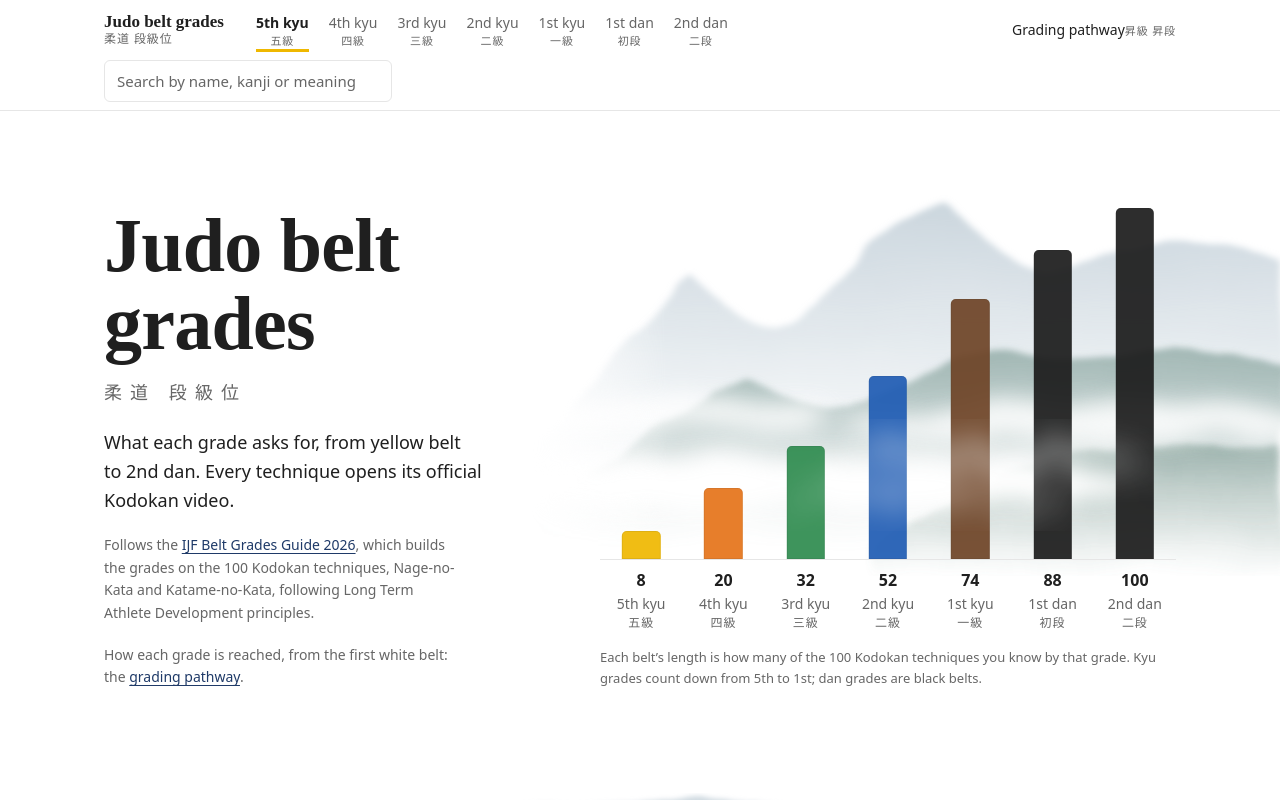
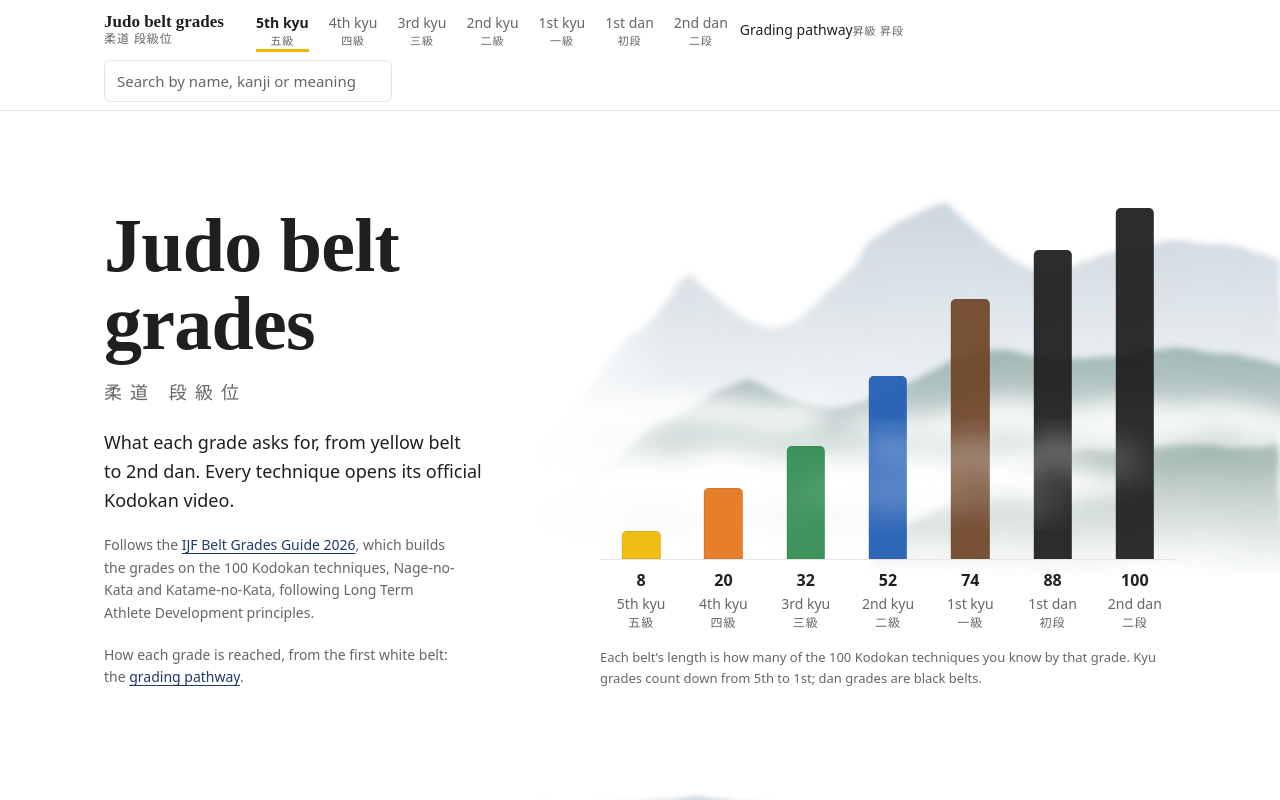
Before and after one commit to judodankyu/judodankyu.github.io, a website with bundled scripts: page index.html in a window 1280 px wide. Shown: the top 800 px of the page. Built offline with nearby package versions, Linux system fonts and the light colour scheme.

Commit message:
Place grading pathway link next to the grade tabs
The link sits in a container with the grade tabs, right after the 2nd Dan
tab with a small gap, so it no longer sits on the far side by the search box.

Co-Authored-By: Claude Haiku 5.5 <noreply@anthropic.com>

```diff
--- a/index.html
+++ b/index.html
@@ -44,8 +44,10 @@
 <header class="bar">
   <div class="bar-in">
     <a class="brand" href="#top">Judo belt grades<span class="jp-name" lang="ja">柔道 段級位</span></a>
-    <nav class="tabs" id="tabs" aria-label="Grades"></nav>
-    <a class="pathway-link" href="./progression/">Grading pathway<span class="jp-name" lang="ja">昇級 昇段</span></a>
+    <div class="grade-nav">
+      <nav class="tabs" id="tabs" aria-label="Grades"></nav>
+      <a class="pathway-link" href="./progression/">Grading pathway<span class="jp-name" lang="ja">昇級 昇段</span></a>
+    </div>
     <div class="search">
       <label class="sr-only" for="q">Search techniques</label>
       <input id="q" type="search" placeholder="Search by name, kanji or meaning" autocomplete="off" spellcheck="false" aria-describedby="status" aria-keyshortcuts="/">
--- a/src/styles.css
+++ b/src/styles.css
@@ -297,6 +297,16 @@
   .jp-name { font: 500 .75rem/1.3 var(--display); color: var(--muted); letter-spacing: .08em; }
   .tab .jp-name { font-size: .6875rem; font-weight: 500; }
 
+  .grade-nav .tabs { flex: 0 1 auto; }
+
+  .grade-nav {
+    flex: 0 1 auto;
+    display: flex;
+    align-items: center;
+    gap: .75rem;
+    min-width: 0;
+  }
+
   .pathway-link {
     align-self: center;
     white-space: nowrap;
@@ -433,7 +443,8 @@
 
   @media (width < 40rem) {
     .brand { display: none; }
-    .tabs { flex-basis: 100%; gap: .5rem; justify-content: space-between; }
+    .grade-nav { flex-basis: 100%; }
+    .tabs { gap: .5rem; justify-content: space-between; }
     .tab { font-size: .75rem; padding-inline: .1875rem; }
     .search { flex-basis: 100%; }
     .lede { font-size: 1rem; }
```
